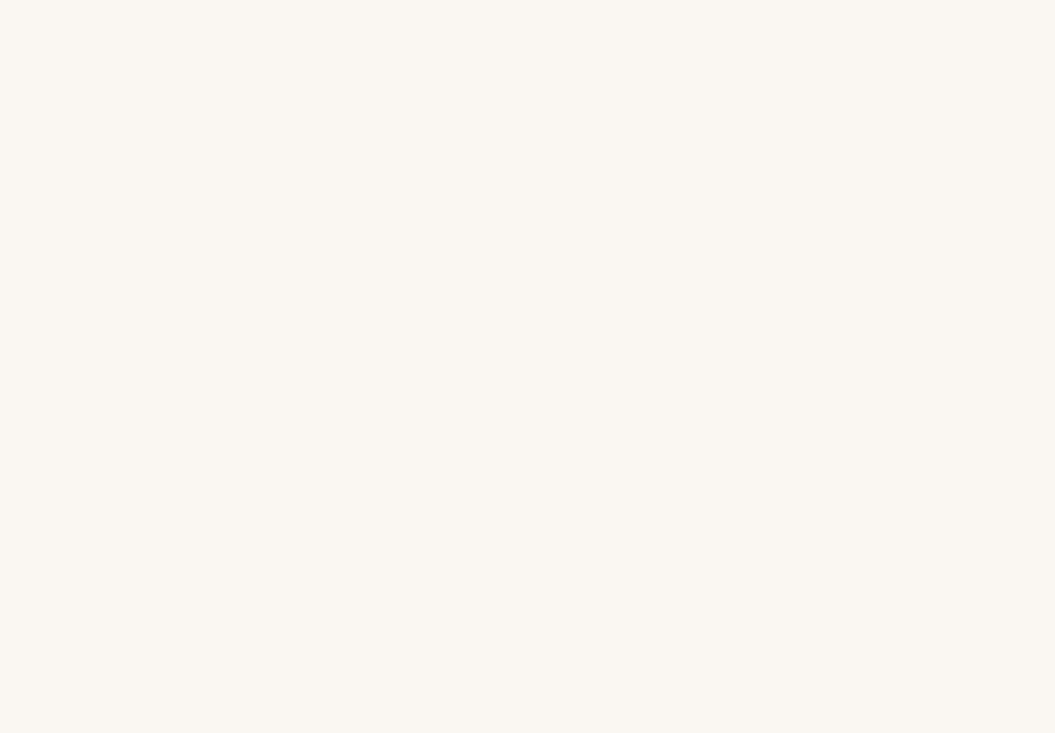
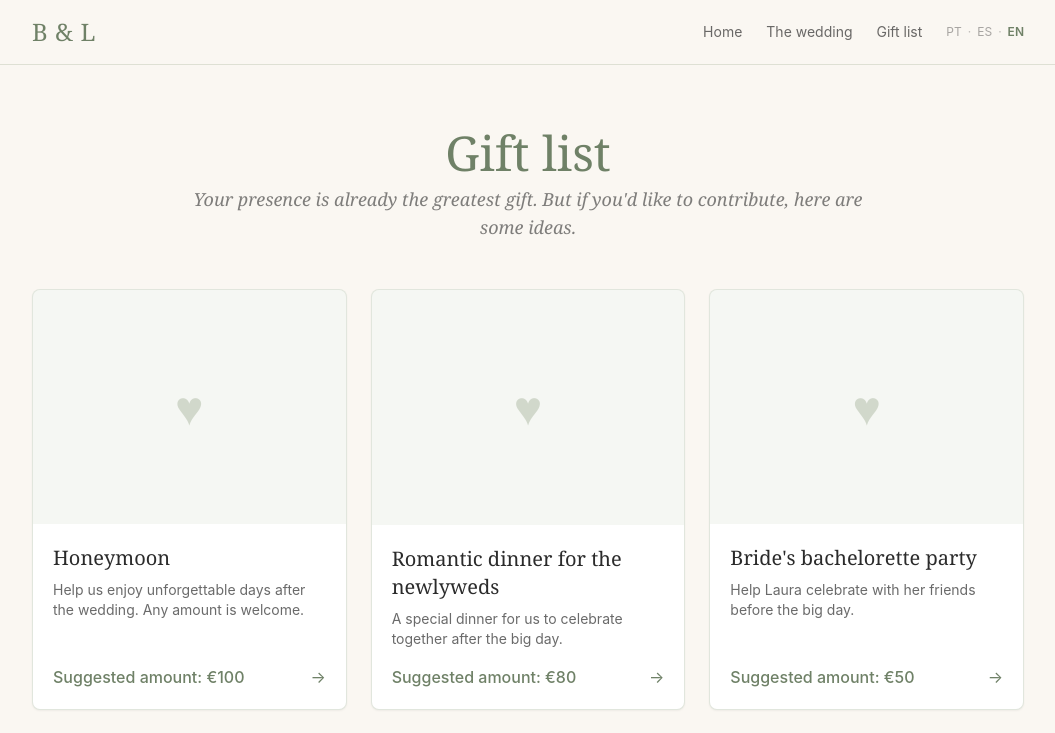
Before and after one commit to laurarondon/bernardo-laura-wedding, a Next.js app: page /en/gifts in a window 1280 px wide. Before the commit this address had no page. Shown: the top 733 px of the page, without its empty margins (112-1167 px from the left). Built offline with nearby package versions, Linux system fonts and the light colour scheme.

Commit message:
Add English support, set venue, prep for photos

```diff
--- a/app/[lang]/layout.tsx
+++ b/app/[lang]/layout.tsx
@@ -20,5 +20,5 @@ export default function LangLayout({
 }
 
 export function generateStaticParams() {
-  return [{ lang: "pt" }, { lang: "es" }];
+  return [{ lang: "pt" }, { lang: "es" }, { lang: "en" }];
 }
--- a/app/not-found.tsx
+++ b/app/not-found.tsx
@@ -5,7 +5,7 @@ export default function NotFound() {
     <div className="min-h-[70vh] flex flex-col items-center justify-center px-4 text-center">
       <p className="font-serif text-7xl text-sageDark">404</p>
       <p className="mt-4 text-ink/70">
-        Página não encontrada · Página no encontrada
+        Página não encontrada · Página no encontrada · Page not found
       </p>
       <div className="mt-8 flex gap-4">
         <Link href="/pt" className="btn-ghost">
@@ -14,6 +14,9 @@ export default function NotFound() {
         <Link href="/es" className="btn-ghost">
           Inicio
         </Link>
+        <Link href="/en" className="btn-ghost">
+          Home
+        </Link>
       </div>
     </div>
   );
--- a/app/page.tsx
+++ b/app/page.tsx
@@ -2,7 +2,13 @@ import { redirect } from "next/navigation";
 import { headers } from "next/headers";
 
 export default function Root() {
-  const accept = headers().get("accept-language") ?? "";
-  const lang = accept.toLowerCase().startsWith("es") ? "es" : "pt";
+  const accept = (headers().get("accept-language") ?? "").toLowerCase();
+  const lang = accept.startsWith("es")
+    ? "es"
+    : accept.startsWith("pt")
+      ? "pt"
+      : accept.startsWith("en")
+        ? "en"
+        : "pt";
   redirect(`/${lang}`);
 }
--- a/components/LangSwitcher.tsx
+++ b/components/LangSwitcher.tsx
@@ -4,23 +4,35 @@ import Link from "next/link";
 import { usePathname } from "next/navigation";
 import type { Lang } from "@/content/translations";
 
+const LANGS: Lang[] = ["pt", "es", "en"];
+const LABELS: Record<Lang, string> = { pt: "PT", es: "ES", en: "EN" };
+
 export function LangSwitcher({ current }: { current: Lang }) {
   const pathname = usePathname() ?? `/${current}`;
-  const other: Lang = current === "pt" ? "es" : "pt";
-  const otherPath = pathname.replace(/^\/(pt|es)/, `/${other}`);
 
   return (
-    <div className="flex items-center gap-1 text-xs">
-      <span className={current === "pt" ? "text-sageDark font-semibold" : "text-ink/40"}>
-        PT
-      </span>
-      <span className="text-ink/30">·</span>
-      <Link
-        href={otherPath}
-        className={current === "es" ? "text-sageDark font-semibold" : "text-ink/40 hover:text-sageDark"}
-      >
-        ES
-      </Link>
+    <div className="flex items-center gap-1.5 text-xs">
+      {LANGS.map((lang, i) => {
+        const path = pathname.replace(/^\/(pt|es|en)/, `/${lang}`);
+        const active = lang === current;
+        return (
+          <span key={lang} className="flex items-center gap-1.5">
+            {i > 0 && <span className="text-ink/30">·</span>}
+            {active ? (
+              <span className="text-sageDark font-semibold">
+                {LABELS[lang]}
+              </span>
+            ) : (
+              <Link
+                href={path}
+                className="text-ink/40 hover:text-sageDark transition"
+              >
+                {LABELS[lang]}
+              </Link>
+            )}
+          </span>
+        );
+      })}
     </div>
   );
 }
--- a/components/PaymentInstructions.tsx
+++ b/components/PaymentInstructions.tsx
@@ -180,11 +180,10 @@ function Field({ label, value }: { label: string; value: string }) {
 }
 
 function Reminder({ lang, giftLabel }: { lang: Lang; giftLabel: string }) {
-  const text =
-    lang === "pt"
-      ? `Não esqueça de escrever "${giftLabel}" na mensagem do pagamento.`
-      : `No olvides escribir "${giftLabel}" en el concepto del pago.`;
-  return (
-    <p className="mt-3 text-xs text-ink/60 italic">{text}</p>
-  );
+  const messages: Record<Lang, string> = {
+    pt: `Não esqueça de escrever "${giftLabel}" na mensagem do pagamento.`,
+    es: `No olvides escribir "${giftLabel}" en el concepto del pago.`,
+    en: `Don't forget to write "${giftLabel}" in the payment message.`,
+  };
+  return <p className="mt-3 text-xs text-ink/60 italic">{messages[lang]}</p>;
 }
--- a/content/gifts.ts
+++ b/content/gifts.ts
@@ -18,8 +18,8 @@
 
 export type Gift = {
   id: string;
-  title: { pt: string; es: string };
-  description: { pt: string; es: string };
+  title: { pt: string; es: string; en: string };
+  description: { pt: string; es: string; en: string };
   amount: number; // EUR
   image: string;
   allowMultiple: boolean;
@@ -32,10 +32,12 @@ export const gifts: Gift[] = [
     title: {
       pt: "Lua de mel",
       es: "Luna de miel",
+      en: "Honeymoon",
     },
     description: {
       pt: "Ajude-nos a viver dias inesquecíveis depois do casamento. Qualquer valor é bem-vindo.",
       es: "Ayúdanos a vivir días inolvidables después de la boda. Cualquier cantidad es bienvenida.",
+      en: "Help us enjoy unforgettable days after the wedding. Any amount is welcome.",
     },
     amount: 100,
     image: "",
@@ -47,10 +49,12 @@ export const gifts: Gift[] = [
     title: {
       pt: "Jantar romântico para os noivos",
       es: "Cena romántica para los novios",
+      en: "Romantic dinner for the newlyweds",
     },
     description: {
       pt: "Um jantar especial para celebrarmos juntos depois do grande dia.",
       es: "Una cena especial para celebrar juntos después del gran día.",
+      en: "A special dinner for us to celebrate together after the big day.",
     },
     amount: 80,
     image: "",
@@ -62,10 +66,12 @@ export const gifts: Gift[] = [
     title: {
       pt: "Despedida de solteira da noiva",
       es: "Despedida de soltera de la novia",
+      en: "Bride's bachelorette party",
     },
     description: {
       pt: "Ajude a Laura a celebrar com as amigas antes do grande dia.",
       es: "Ayuda a Laura a celebrar con sus amigas antes del gran día.",
+      en: "Help Laura celebrate with her friends before the big day.",
     },
     amount: 50,
     image: "",
@@ -77,10 +83,12 @@ export const gifts: Gift[] = [
     title: {
       pt: "Despedida de solteiro do noivo",
       es: "Despedida de soltero del novio",
+      en: "Groom's bachelor party",
     },
     description: {
       pt: "Ajude o Bernardo a celebrar com os amigos antes do grande dia.",
       es: "Ayuda a Bernardo a celebrar con sus amigos antes del gran día.",
+      en: "Help Bernardo celebrate with his friends before the big day.",
     },
     amount: 50,
     image: "",
@@ -92,10 +100,12 @@ export const gifts: Gift[] = [
     title: {
       pt: "Presente com o coração",
       es: "Regalo con el corazón",
+      en: "A gift from the heart",
     },
     description: {
       pt: "Não encontrou o que procurava? Contribua com o valor que quiser e nós usaremos com carinho.",
       es: "¿No encontraste lo que buscabas? Contribuye con la cantidad que quieras y la usaremos con cariño.",
+      en: "Didn't find what you were looking for? Contribute any amount you'd like — we'll put it to lovely use.",
     },
     amount: 0,
     image: "",
--- a/content/translations.ts
+++ b/content/translations.ts
@@ -1,4 +1,4 @@
-export type Lang = "pt" | "es";
+export type Lang = "pt" | "es" | "en";
 
 export const translations = {
   pt: {
@@ -203,6 +203,107 @@ export const translations = {
       madeWith: "Con amor,",
     },
   },
+  en: {
+    nav: {
+      home: "Home",
+      wedding: "The wedding",
+      gifts: "Gift list",
+    },
+    home: {
+      saveTheDate: "Save the Date",
+      tagline: "We're getting married!",
+      countdown: {
+        days: "days",
+        hours: "hours",
+        minutes: "min",
+        seconds: "sec",
+      },
+      ourStory: "Our story",
+      ourStoryBody:
+        "A little about how it all began. (Edit this text in content/translations.ts)",
+      seeDetails: "Wedding details",
+      seeGifts: "Gift list",
+    },
+    wedding: {
+      title: "The wedding",
+      subtitle: "Everything you need to know",
+      whenLabel: "When",
+      whereLabel: "Where",
+      dressCodeLabel: "Dress code",
+      mapButton: "Open in maps",
+      faqTitle: "Frequently asked",
+      faq: [
+        {
+          q: "May I bring a plus one?",
+          a: "Please confirm with us — your invitation lists how many seats are reserved for you.",
+        },
+        {
+          q: "Are children welcome?",
+          a: "Yes, but please let us know in advance so we can prepare.",
+        },
+        {
+          q: "Will there be transport?",
+          a: "We're organising it and will update this page soon.",
+        },
+      ],
+    },
+    gifts: {
+      title: "Gift list",
+      subtitle:
+        "Your presence is already the greatest gift. But if you'd like to contribute, here are some ideas.",
+      contributeButton: "Contribute",
+      currency: "€",
+      suggestedAmount: "Suggested amount",
+      anyAmount: "Any amount",
+      paymentTitle: "How to contribute",
+      paymentSubtitle:
+        "Choose one of the options below. Everything is processed securely — we never ask for your card details directly.",
+      stripe: {
+        title: "Apple Pay · Google Pay · Card",
+        instructions:
+          "Quick and secure payment processed by Stripe. Works from anywhere in the world.",
+        button: "Pay with Apple Pay or card",
+        recommended: "Fastest",
+      },
+      pix: {
+        title: "PIX (Brazil)",
+        instructions:
+          "Open your Brazilian banking app, choose PIX, and use the key below. In the message field, write the gift name so we know who to thank.",
+        keyLabel: "PIX key",
+        keyTypeLabel: "Type",
+        recipientLabel: "Recipient",
+        copyButton: "Copy key",
+        copiedButton: "Copied!",
+      },
+      bizum: {
+        title: "Bizum (Spain)",
+        instructions:
+          "Open your bank app, choose Bizum, and send to the number below. In the concept/message, write the gift name.",
+        phoneLabel: "Phone",
+        recipientLabel: "Recipient",
+        copyButton: "Copy phone",
+        copiedButton: "Copied!",
+      },
+      bankTransfer: {
+        title: "Bank transfer",
+        instructions:
+          "For other countries: make an international transfer to the IBAN below. Include the gift name in the reference.",
+        ibanLabel: "IBAN",
+        bicLabel: "BIC/SWIFT",
+        bankLabel: "Bank",
+        recipientLabel: "Recipient",
+        copyButton: "Copy IBAN",
+        copiedButton: "Copied!",
+      },
+      thanksTitle: "Thank you!",
+      thanksBody:
+        "After sending, please drop us a message so we can confirm receipt. Every contribution will be celebrated with so much love.",
+      back: "← Back to the list",
+    },
+    footer: {
+      madeWith: "With love,",
+    },
+  },
 } as const;
 
 export function t(lang: Lang) {
--- a/lib/i18n.ts
+++ b/lib/i18n.ts
@@ -1,17 +1,21 @@
 import { notFound } from "next/navigation";
 import type { Lang } from "@/content/translations";
 
-export const SUPPORTED_LANGS = ["pt", "es"] as const;
+export const SUPPORTED_LANGS = ["pt", "es", "en"] as const;
 
 export function assertLang(value: string): Lang {
   if (!SUPPORTED_LANGS.includes(value as Lang)) notFound();
   return value as Lang;
 }
 
+const LOCALES: Record<Lang, string> = {
+  pt: "pt-BR",
+  es: "es-ES",
+  en: "en-GB",
+};
+
 export function formatDate(iso: string, lang: Lang) {
-  const d = new Date(iso);
-  const locale = lang === "pt" ? "pt-BR" : "es-ES";
-  return d.toLocaleDateString(locale, {
+  return new Date(iso).toLocaleDateString(LOCALES[lang], {
     weekday: "long",
     day: "numeric",
     month: "long",
@@ -20,9 +24,7 @@ export function formatDate(iso: string, lang: Lang) {
 }
 
 export function formatTime(iso: string, lang: Lang) {
-  const d = new Date(iso);
-  const locale = lang === "pt" ? "pt-BR" : "es-ES";
-  return d.toLocaleTimeString(locale, {
+  return new Date(iso).toLocaleTimeString(LOCALES[lang], {
     hour: "2-digit",
     minute: "2-digit",
   });
```
Also changed, not shown: app/[lang]/page.tsx (+31 -3 lines), content/settings.ts (+13 -4 lines), 1 other file (tests, documents, lock files or other folders).
